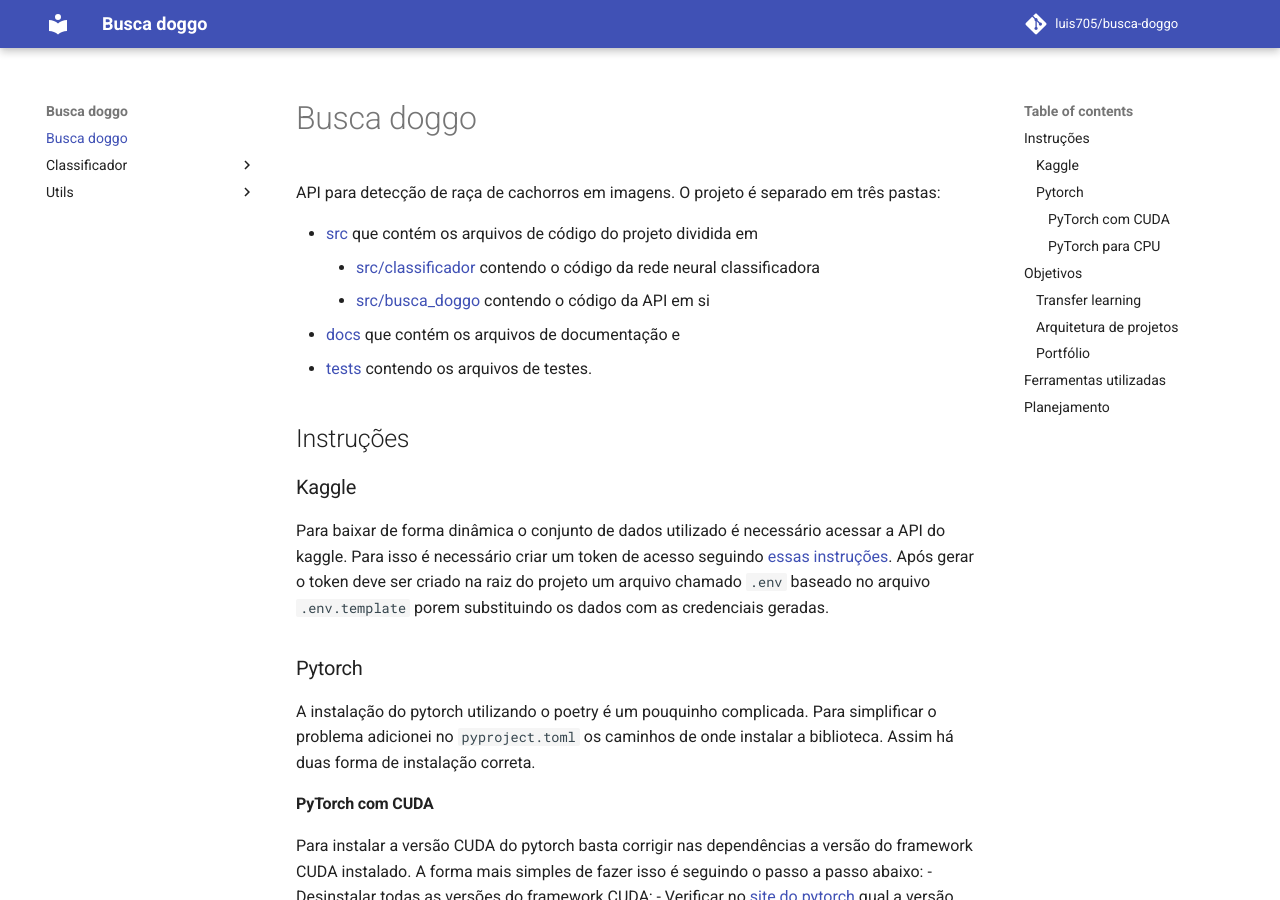
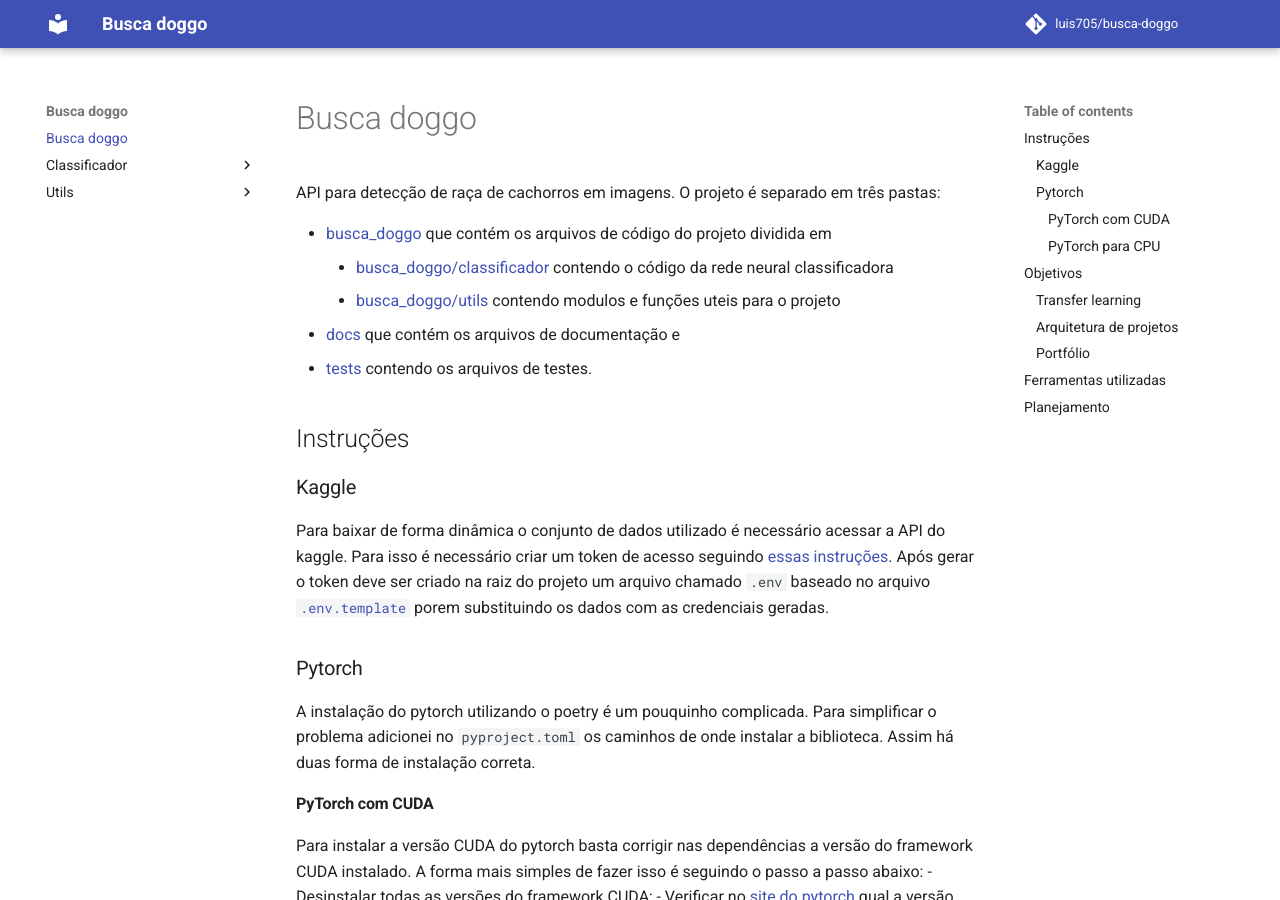
Before and after one commit to luis705/busca-doggo, an MkDocs documentation site: the page built from docs/index.md, in a window 1280 px wide and 900 px high. Built offline with MkDocs 1.6.1 and Material for MkDocs 9.7.7, drawn with Linux system fonts in a browser that asks for light colours; comment, search, counter and statistics services are not loaded.

Commit message:
Corrigidos links no docs/index.md

```diff
--- a/docs/index.md
+++ b/docs/index.md
@@ -2,18 +2,19 @@
 
 API para detecção de raça de cachorros em imagens. O projeto é separado em três pastas:
 
-- [src](https://github.com/luis705/tree/main/src) que contém os arquivos de código do projeto dividida em
-    - [src/classificador](https://github.com/luis705/tree/main/src/classificador) contendo o código da rede neural classificadora
-    - [src/busca_doggo](https://github.com/luis705/tree/main/src/busca_doggo) contendo o código da API em si
-- [docs](https://github.com/luis705/tree/main/docs) que contém os arquivos de documentação e
-- [tests](https://github.com/luis705/tree/main/test) contendo os arquivos de testes.
+- [busca_doggo](https://github.com/luis705/busca-doggo/tree/main/busca_doggo) que contém os arquivos de código do projeto dividida em
+    - [busca_doggo/classificador](https://github.com/luis705/busca-doggo/tree/main/busca_doggo/classificador) contendo o código da rede neural classificadora
+    - [busca_doggo/utils](https://github.com/luis705/busca-doggo/tree/main/busca_doggo/classificador/utils) contendo modulos e funções uteis para o projeto
+- [docs](https://github.com/luis705/busca-doggo/tree/main/docs) que contém os arquivos de documentação e
+- [tests](https://github.com/luis705/busca-doggo/tree/main/tests) contendo os arquivos de testes.
 
 ## Instruções
 
 ### Kaggle
 Para baixar de forma dinâmica o conjunto de dados utilizado é necessário acessar a API do kaggle. Para isso é necessário
 criar um token de acesso seguindo [essas instruções](https://www.kaggle.com/docs/api#authentication). Após gerar o token
-deve ser criado na raiz do projeto um arquivo chamado `.env` baseado no arquivo `.env.template` porem substituindo os
+deve ser criado na raiz do projeto um arquivo chamado `.env` baseado no arquivo
+[`.env.template`](https://github.com/luis705/busca-doggo/tree/main/busca_doggo/.env.template) porem substituindo os
 dados com as credenciais geradas.
 
 ### Pytorch
```
